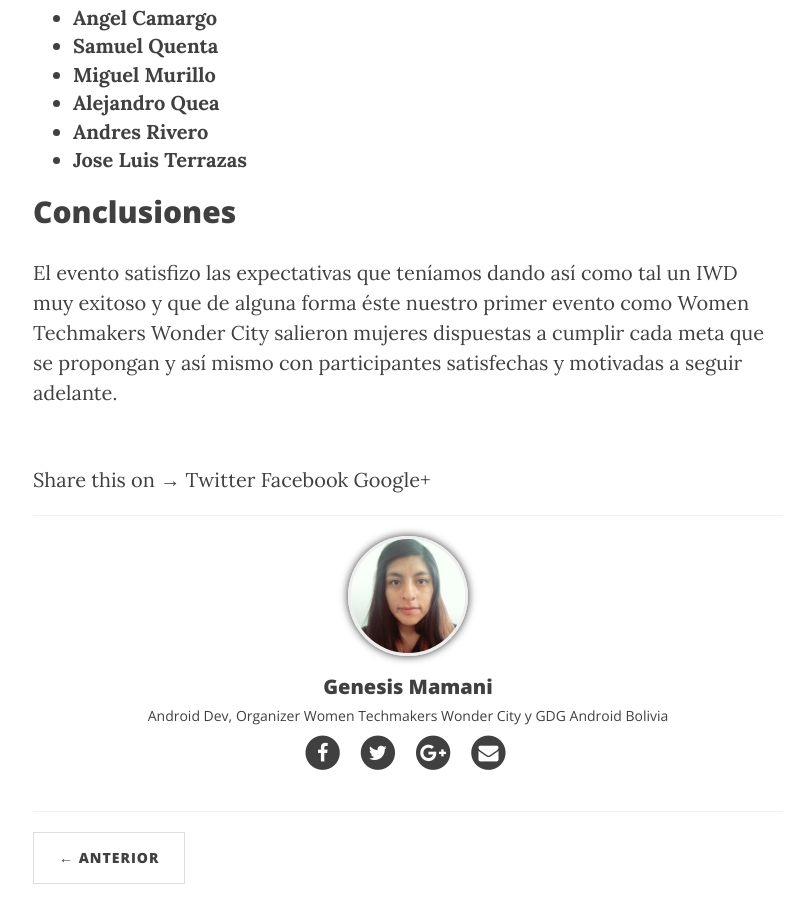
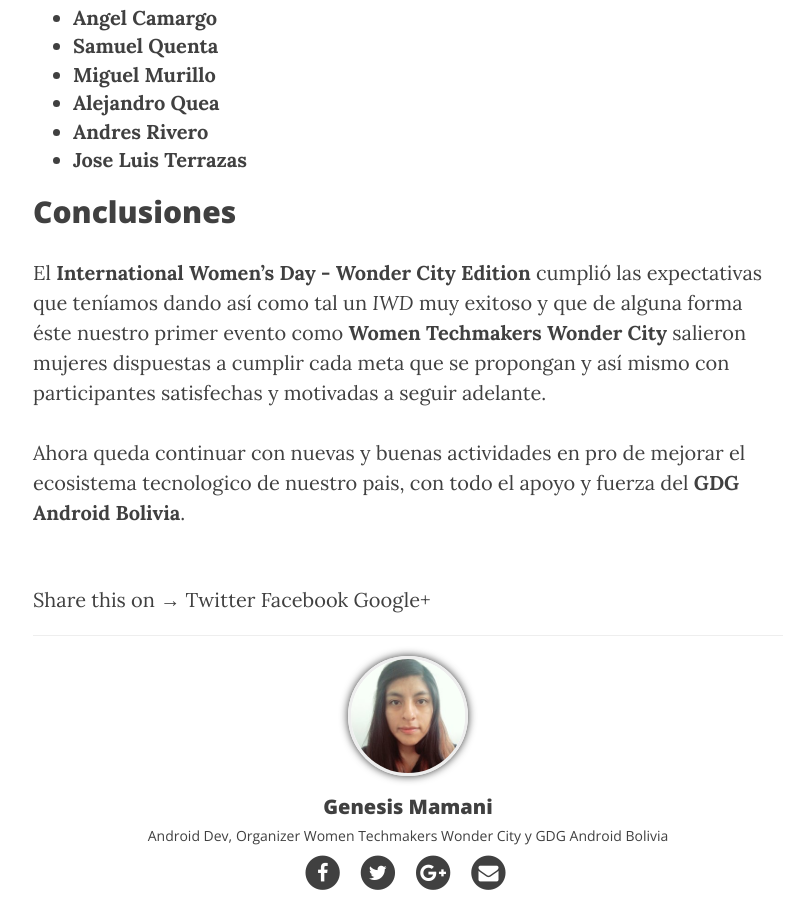
Before and after one commit to GDGAndroidBolivia/gdgandroidbolivia.github.io, a Jekyll site: the page built from _posts/2017-03-17-iwd-17.markdown, in a window 1280 px wide and 900 px high, scrolled down 6755 px. Shown: the whole window, without its empty margins (232-1027 px from the left). Built offline with Jekyll 4.4.1, drawn with Linux system fonts in a browser that asks for light colours; nearby versions of some CDN libraries; comment, search, counter and statistics services are not loaded.

Commit message:
Aumento de texto en conclusiones

```diff
--- a/_posts/2017-03-17-iwd-17.markdown
+++ b/_posts/2017-03-17-iwd-17.markdown
@@ -127,4 +127,6 @@ Damos un agradecimiento a todo el equipo de la organización que hizo posible é
 
 ## Conclusiones
 
-El evento satisfizo las expectativas que teníamos dando así como tal un IWD muy exitoso y que de alguna forma éste nuestro primer evento como Women Techmakers Wonder City  salieron mujeres dispuestas a cumplir cada meta que se propongan y así mismo con participantes satisfechas y motivadas a seguir adelante.
+El **International Women's Day - Wonder City Edition** cumplió las expectativas que teníamos dando así como tal un *IWD* muy exitoso y que de alguna forma éste nuestro primer evento como **Women Techmakers Wonder City** salieron mujeres dispuestas a cumplir cada meta que se propongan y así mismo con participantes satisfechas y motivadas a seguir adelante.
+
+Ahora queda continuar con nuevas y buenas actividades en pro de mejorar el ecosistema tecnologico de nuestro pais, con todo el apoyo y fuerza del **GDG Android Bolivia**.
```
